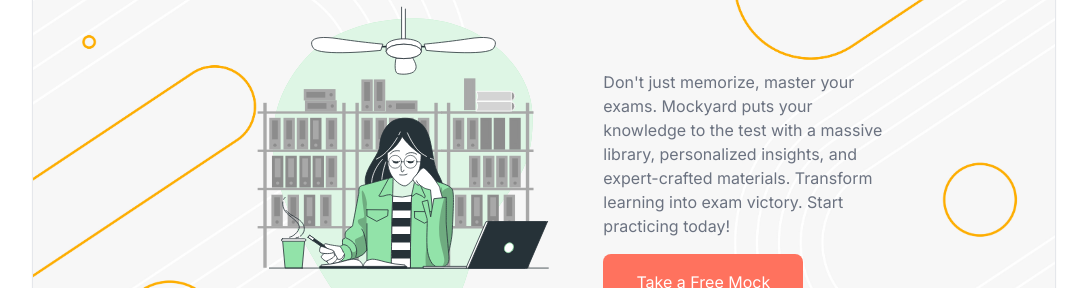
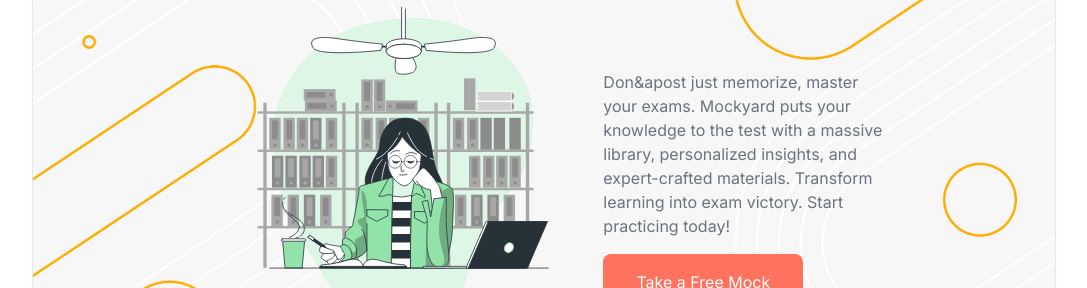
Before and after one commit to ReactorboY/mocktest, a Next.js app: page / in a window 1280 px wide. Shown: the part 331-619 px from the top of the page, without its empty margins (96-1183 px from the left). Built offline with nearby package versions, Linux system fonts and the light colour scheme.

Commit message:
apox added

```diff
--- a/src/components/Banner/Banner.tsx
+++ b/src/components/Banner/Banner.tsx
@@ -10,8 +10,8 @@
           <Image src='/study.svg' width={400} height={300} alt='study' />
           <div className='flex  flex-col  h-[60%]'>
             <p className='mt-6 text-gray-500'>
-              Don't just memorize, master your exams. Mockyard puts your knowledge to the test with
-              a massive library, personalized insights, and expert-crafted materials. Transform
+              Don&apost just memorize, master your exams. Mockyard puts your knowledge to the test
+              with a massive library, personalized insights, and expert-crafted materials. Transform
               learning into exam victory. Start practicing today!
             </p>
             <button className='text-white mt-4 py-4 px-3 rounded-lg bg-primary w-[200px]'>
```
